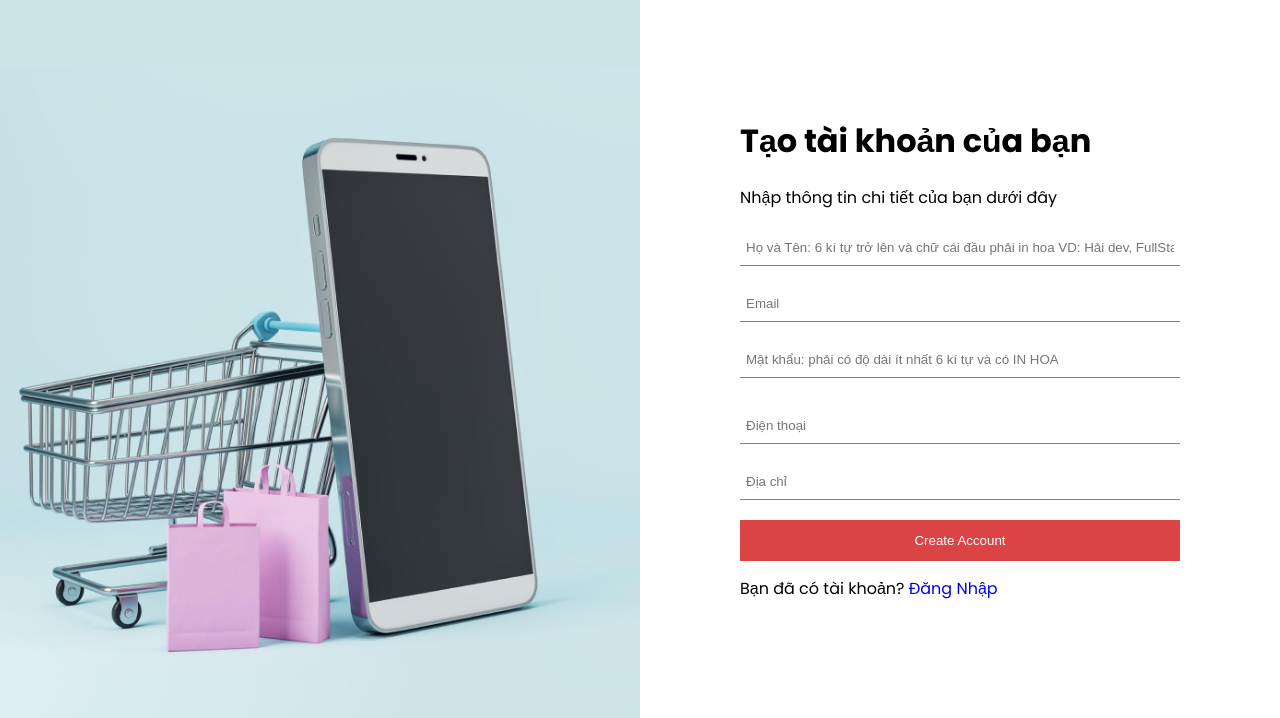
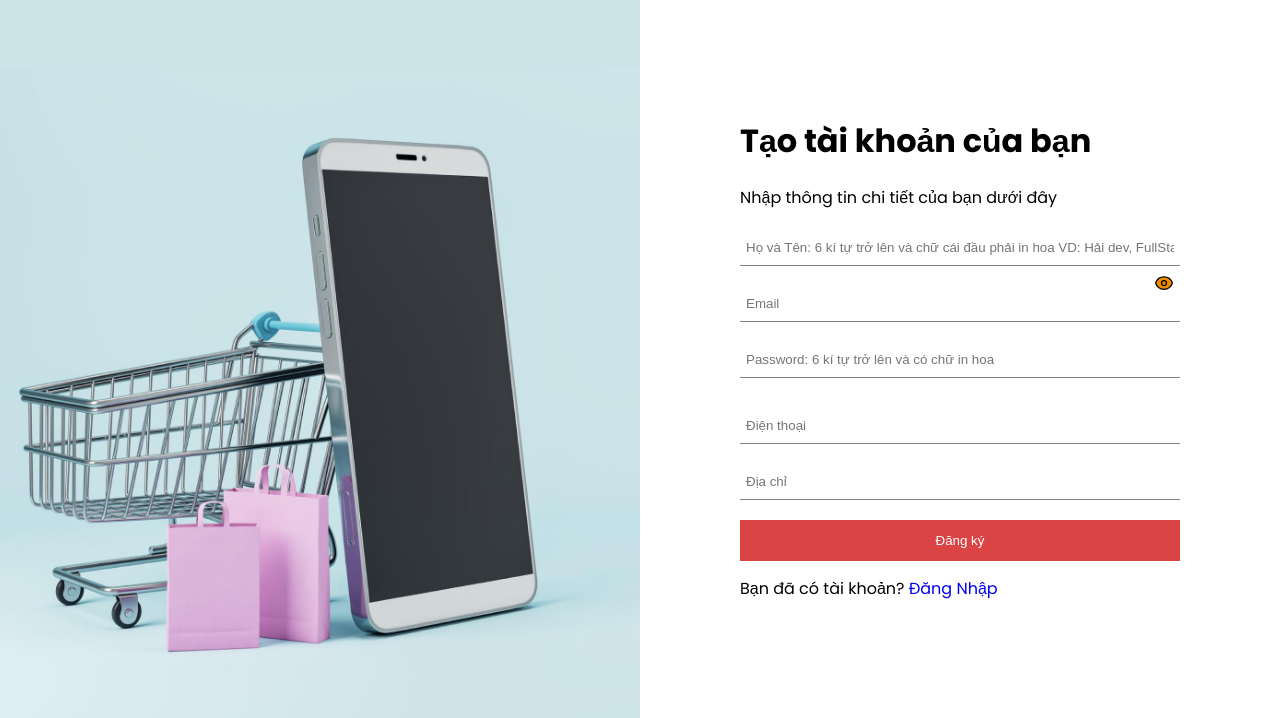
Before and after one commit to nguyennam1029/ecommerce-php-mySql, a PHP site: page /sign-up.php in a window 1280 px wide. Shown: the part 107-825 px from the top of the page. Run offline with PHP 8.4, Linux system fonts and the light colour scheme.

Commit message:
hoanthanh

```diff
--- a/css/styles.css
+++ b/css/styles.css
@@ -976,6 +976,25 @@ ul {
 .form_pass {
   margin-bottom: 1rem;
 }
+.password-toggle {
+  /* position: relative; */
+}
+
+.password-toggle>input {
+  position: relative;
+}
+
+.eye-toggle {
+  position: absolute;
+  top: 50%;
+  right: 106px;
+
+  cursor: pointer  ;
+  z-index: 100;
+}
+.eye-toggle-signUp {
+  top: 45% !important;
+}
 .form_btn {
   width: 100%;
   padding: 1.3rem;
--- a/sign-up.php
+++ b/sign-up.php
@@ -198,8 +198,19 @@ if (isset($_POST['dangky'])) {
           <div class="form_group">
             <input type="text" placeholder="Email" name="email" class="form_input" />
           </div>
-          <div class="form_group form_pass">
-            <input type="text" placeholder="Mật khẩu: phải có độ dài ít nhất 6 kí tự và có IN HOA" class="form_input" name="matkhau" />
+          <div class="form_group form_pass password-toggle">
+            <input type="password" id="new-password" placeholder="Password: 6 kí tự trở lên và có chữ in hoa" name="matkhau" class="form_input" />
+            <span toggle="#new-password" class="eye-toggle eye-toggle-signUp" onclick="togglePasswordVisibility(this)">
+              <!-- Icon hiển thị mật khẩu -->
+              <svg xmlns="http://www.w3.org/2000/svg" fill="none" viewBox="0 0 24 24" stroke-width="1.5" stroke="currentColor" class="w-6 h-6 eye-icon" id="eye-icon-open">
+                <path stroke-linecap="round" stroke-linejoin="round" d="M2.036 12.322a1.012 1.012 0 010-.639C3.423 7.51 7.36 4.5 12 4.5c4.638 0 8.573 3.007 9.963 7.178.07.207.07.431 0 .639C20.577 16.49 16.64 19.5 12 19.5c-4.638 0-8.573-3.007-9.963-7.178z" />
+                <path stroke-linecap="round" stroke-linejoin="round" d="M15 12a3 3 0 11-6 0 3 3 0 016 0z" />
+              </svg>
+              <!-- Icon ẩn mật khẩu -->
+              <svg xmlns="http://www.w3.org/2000/svg" fill="none" viewBox="0 0 24 24" stroke-width="1.5" stroke="currentColor" class="w-6 h-6 eye-icon" id="eye-icon-closed" style="display: none;">
+                <path stroke-linecap="round" stroke-linejoin="round" d="M3.98 8.223A10.477 10.477 0 001.934 12C3.226 16.338 7.244 19.5 12 19.5c.993 0 1.953-.138 2.863-.395M6.228 6.228A10.45 10.45 0 0112 4.5c4.756 0 8.773 3.162 10.065 7.498a10.523 10.523 0 01-4.293 5.774M6.228 6.228L3 3m3.228 3.228l3.65 3.65m7.894 7.894L21 21m-3.228-3.228l-3.65-3.65m0 0a3 3 0 10-4.243-4.243m4.242 4.242L9.88 9.88" />
+              </svg>
+            </span>
           </div>
           <div class="form_group">
             <input type="text" placeholder="Điện thoại" name="dienthoai" class="form_input" />
@@ -209,7 +220,7 @@ if (isset($_POST['dangky'])) {
           </div>
 
           <div class="form_group">
-            <input type="submit" class="form_btn" name="dangky" value="Create Account">
+            <input type="submit" class="form_btn" name="dangky" value="Đăng ký">
           </div>
         </form>
         <div class="form_group">
@@ -262,6 +273,23 @@ if (isset($_POST['dangky'])) {
   <!-- Swiper JS -->
   <script src="https://cdn.jsdelivr.net/npm/swiper@10/swiper-bundle.min.js"></script>
   <script src="./js/app.js"></script>
+  <script>
+    function togglePasswordVisibility(element) {
+      const input = document.querySelector(element.getAttribute('toggle'));
+      const eyeIconOpen = document.getElementById('eye-icon-open');
+      const eyeIconClosed = document.getElementById('eye-icon-closed');
+
+      if (input.getAttribute('type') === 'password') {
+        input.setAttribute('type', 'text');
+        eyeIconOpen.style.display = 'none';
+        eyeIconClosed.style.display = 'block';
+      } else {
+        input.setAttribute('type', 'password');
+        eyeIconOpen.style.display = 'block';
+        eyeIconClosed.style.display = 'none';
+      }
+    }
+  </script>
 </body>
 
 </html>
```
Also changed, not shown: login.php (+31 -3 lines).
